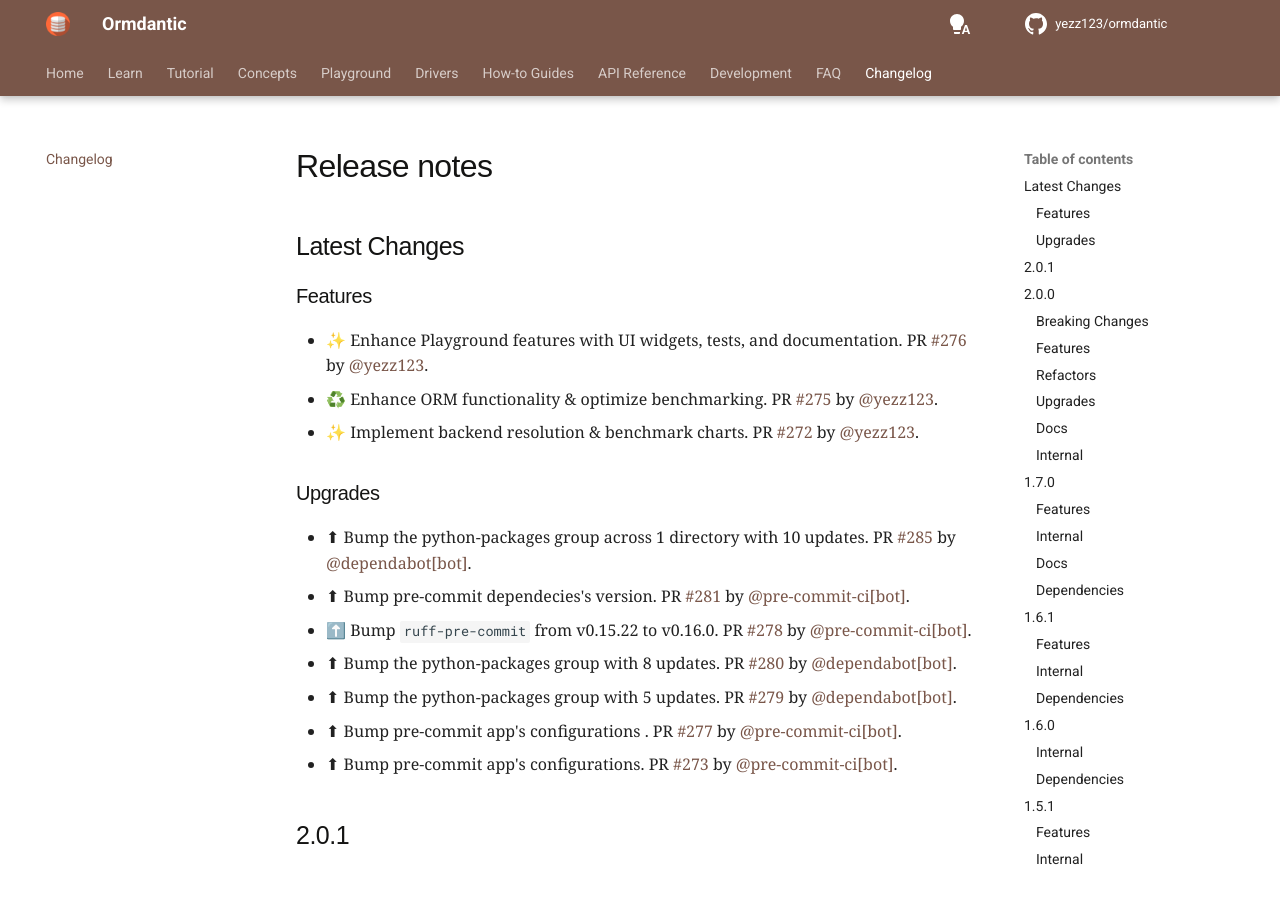
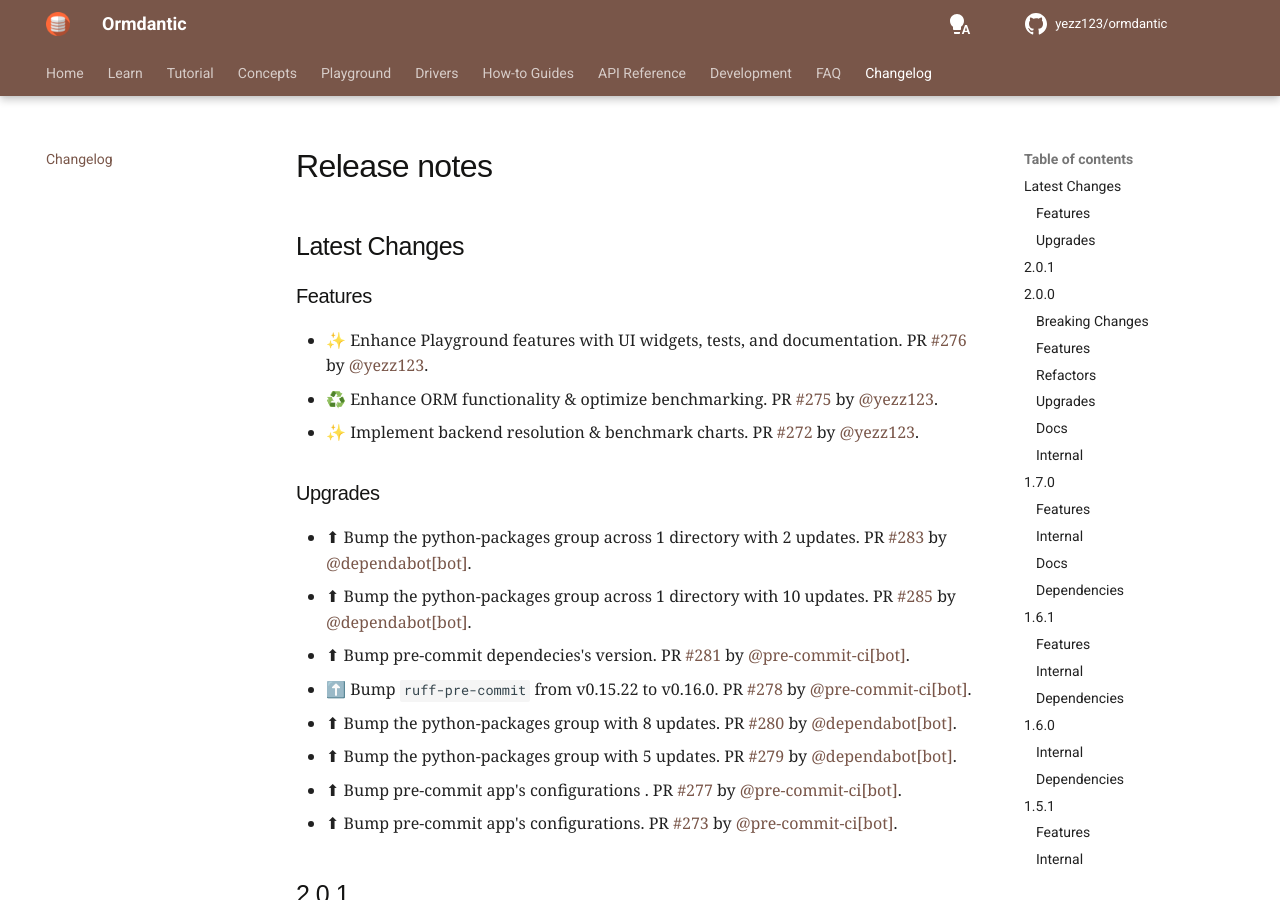
Before and after one commit to yezz123/ormdantic, an MkDocs documentation site: the page built from docs/release.md, in a window 1280 px wide and 900 px high. Built offline with MkDocs 1.6.1 and Material for MkDocs 9.7.7, drawn with Linux system fonts in a browser that asks for light colours; comment, search, counter and statistics services are not loaded.

Commit message:
📝 Update release notes
[skip ci]

```diff
--- a/docs/release.md
+++ b/docs/release.md
@@ -10,6 +10,7 @@
 
 ### Upgrades
 
+* ⬆ Bump the python-packages group across 1 directory with 2 updates. PR [#283](https://github.com/yezz123/ormdantic/pull/283) by [@dependabot[bot]](https://github.com/apps/dependabot).
 * ⬆ Bump the python-packages group across 1 directory with 10 updates. PR [#285](https://github.com/yezz123/ormdantic/pull/285) by [@dependabot[bot]](https://github.com/apps/dependabot).
 * ⬆ Bump pre-commit dependecies's version. PR [#281](https://github.com/yezz123/ormdantic/pull/281) by [@pre-commit-ci[bot]](https://github.com/apps/pre-commit-ci).
 * ⬆️ Bump `ruff-pre-commit` from v0.15.22 to v0.16.0. PR [#278](https://github.com/yezz123/ormdantic/pull/278) by [@pre-commit-ci[bot]](https://github.com/apps/pre-commit-ci).
```
